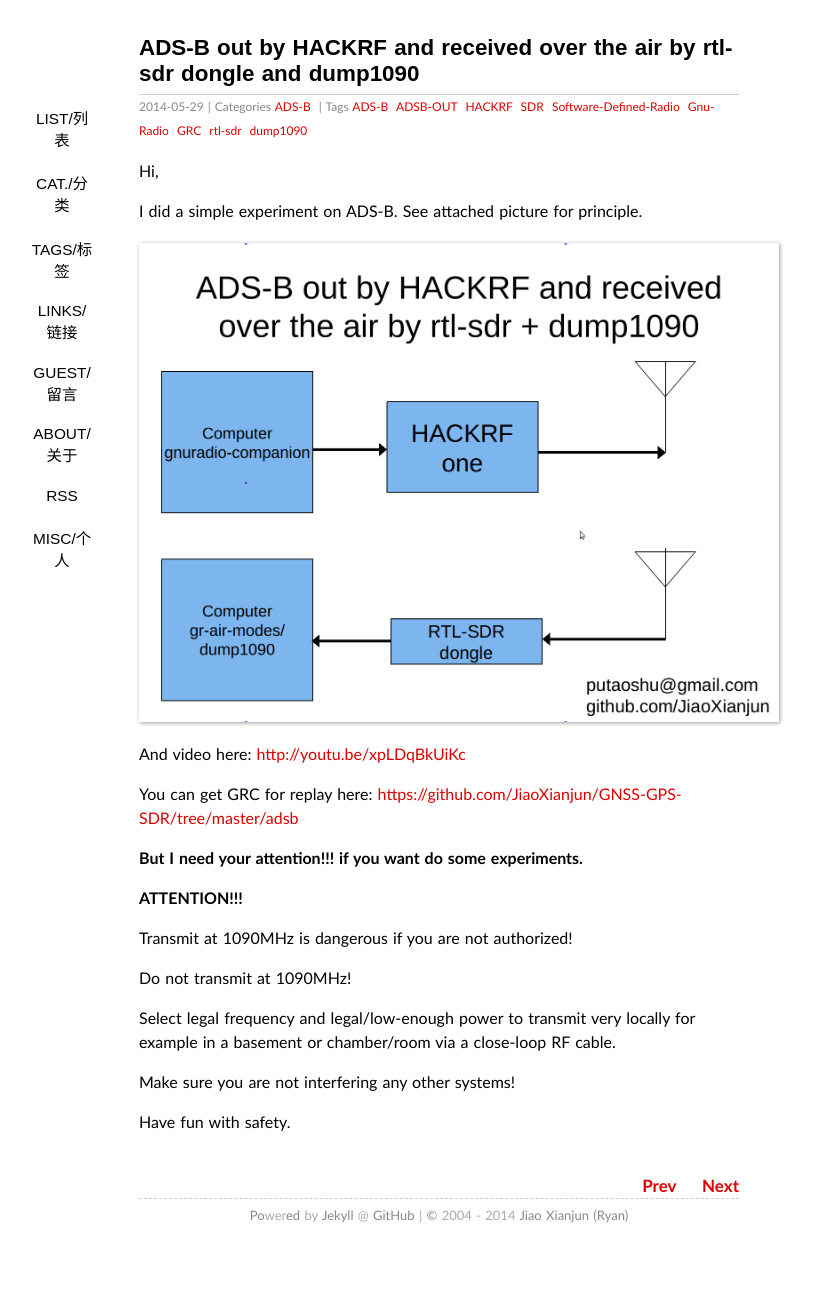
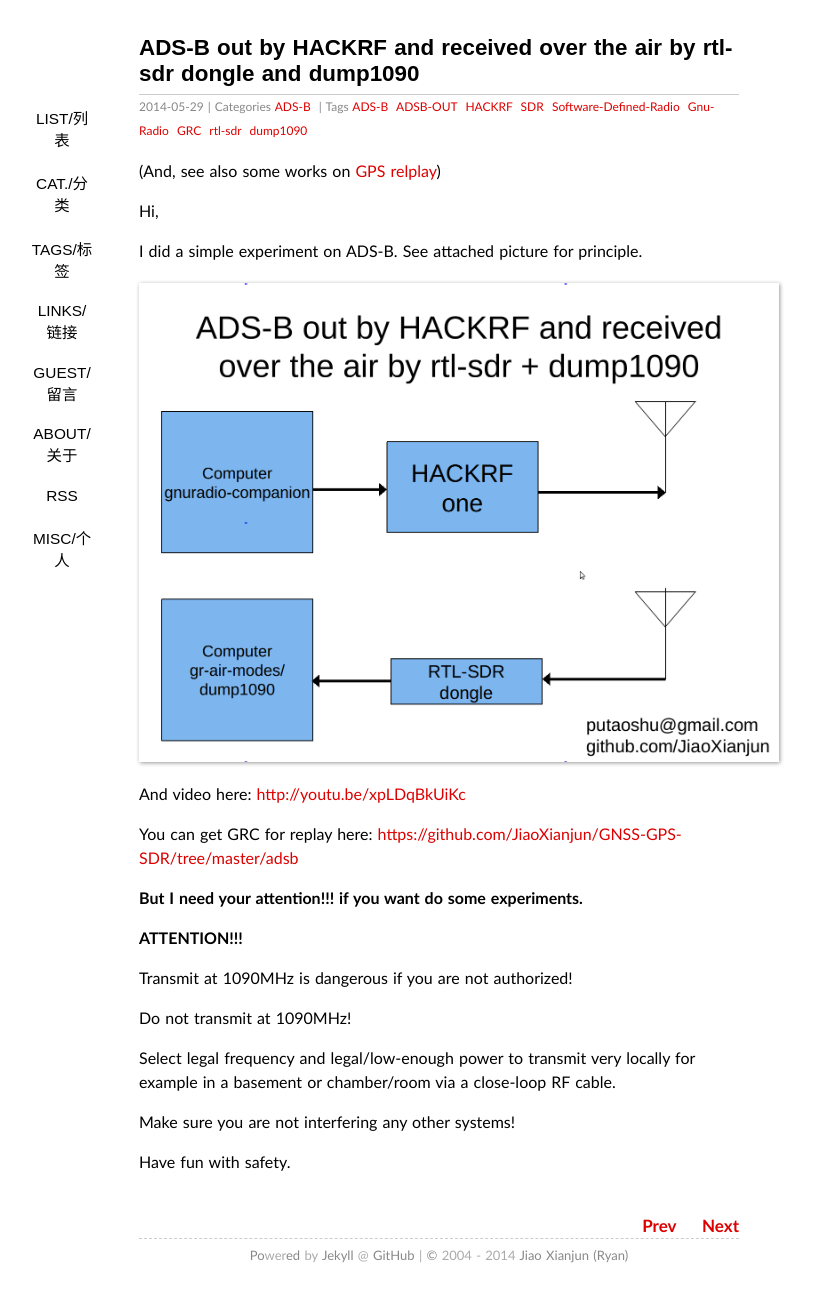
Before and after one commit to sdr-x/sdr-x.github.io, a Jekyll site: the page built from _posts/2014-05-29-ADS-B out by HACKRF and received over the air by rtl-sdr dongle and dump1090.md, in a window 1280 px wide. Shown: the whole page, without its empty margins (201-1014 px from the left). Built offline with Jekyll 4.4.1, drawn with Linux system fonts in a browser that asks for light colours; some web fonts are replaced; Markdown is read by kramdown in place of the engine named in the settings; comment, search, counter and statistics services are not loaded; before the commit the page ends 1258 px from its top, so only the background shows below that.

Commit message:
Update 2014-05-29-ADS-B out by HACKRF and received over the air by rtl-sdr dongle and dump1090.md

```diff
--- a/_posts/2014-05-29-ADS-B out by HACKRF and received over the air by rtl-sdr dongle and dump1090.md
+++ b/_posts/2014-05-29-ADS-B out by HACKRF and received over the air by rtl-sdr dongle and dump1090.md
@@ -6,6 +6,9 @@ thread: 564371
 categories: ADS-B
 tags:  ADS-B ADSB-OUT HACKRF SDR Software-Defined-Radio Gnu-Radio GRC rtl-sdr dump1090
 ---
+
+(And, see also some works on [GPS relplay](http://sdr-x.github.io/Some%20efforts%20and%20tools%20on%20GPS%20signal%20replay%20%28GPS%E9%87%8D%E6%94%BE%E6%A8%A1%E6%8B%9F%29/))
+
 Hi,
 
 I did a simple experiment on ADS-B. See attached picture for principle.
```
